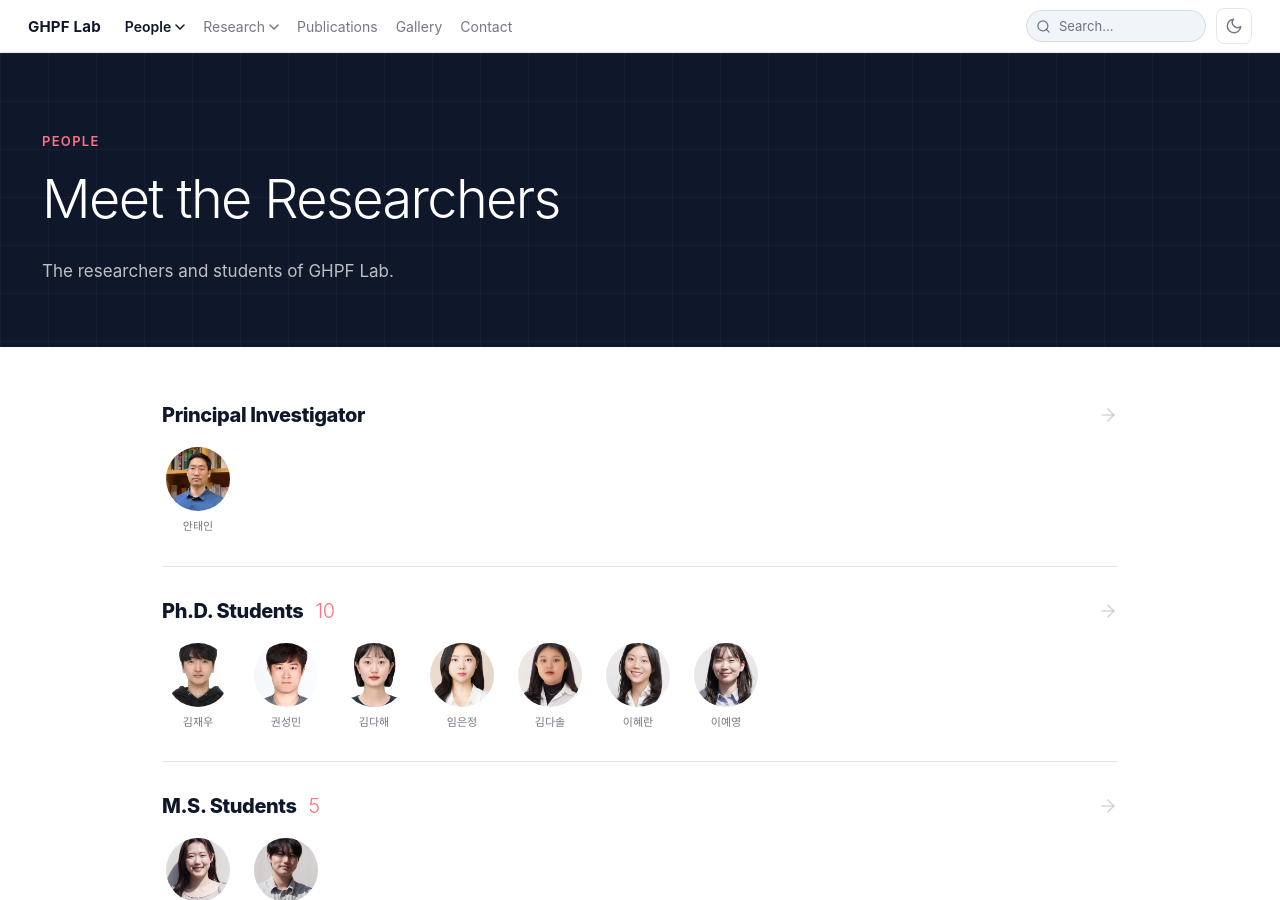
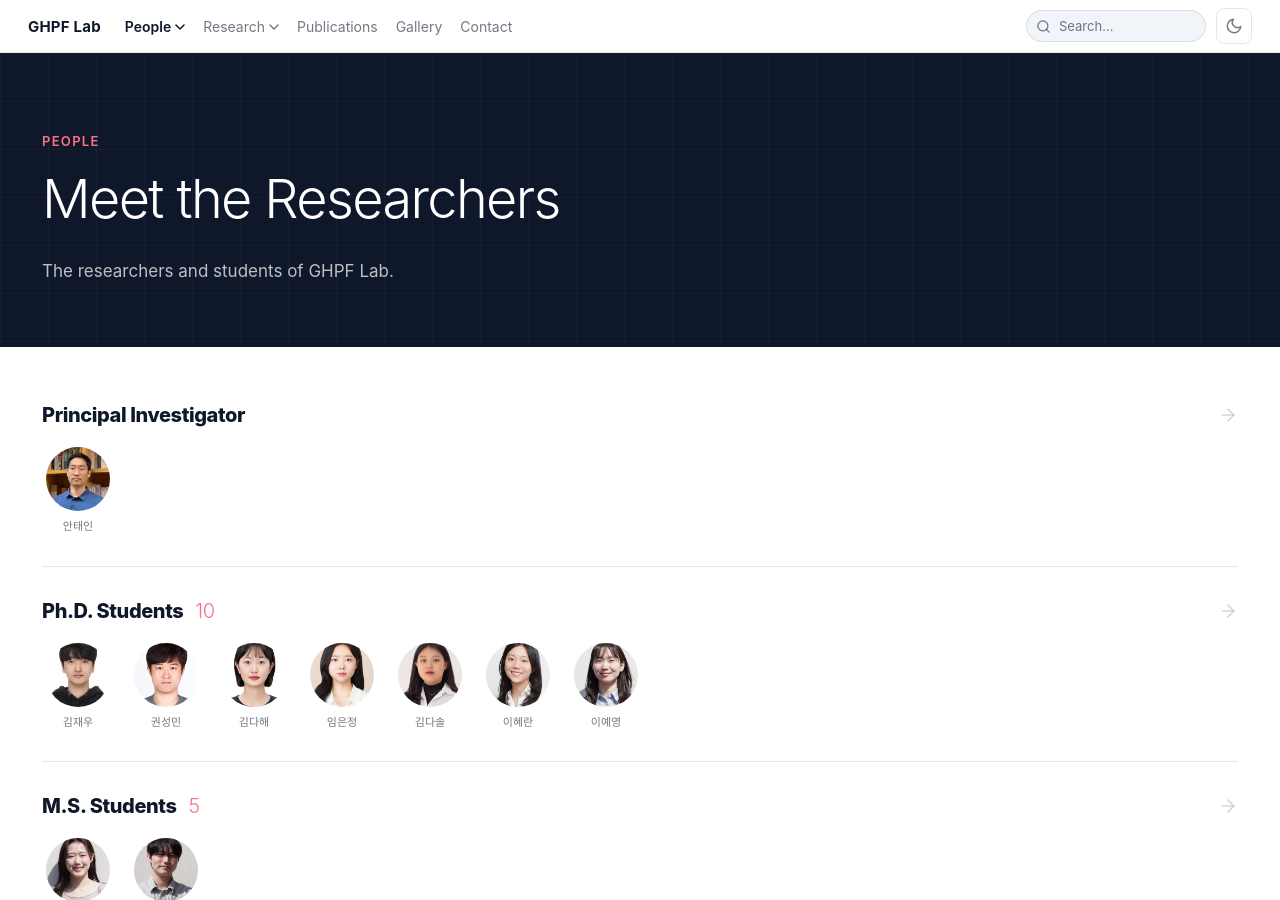
Before and after one commit to snughpf-alt/ghpf-lab-web-final-2, a Jekyll site: the page built from team.md, in a window 1280 px wide and 900 px high. Built offline with Jekyll 4.4.1, drawn with Linux system fonts in a browser that asks for light colours; some web fonts are replaced.

Commit message:
Align People page body with hero/Research by using full-width container

```diff
--- a/team.md
+++ b/team.md
@@ -19,7 +19,7 @@ permalink: /team/
   desc="The researchers and students of GHPF Lab."
 %}
 
-<div class="container container--content people-mosaic">
+<div class="container people-mosaic">
 
   <!-- PI -->
   <a href="{{ '/people/professor' | relative_url }}" class="mosaic-group">
```
